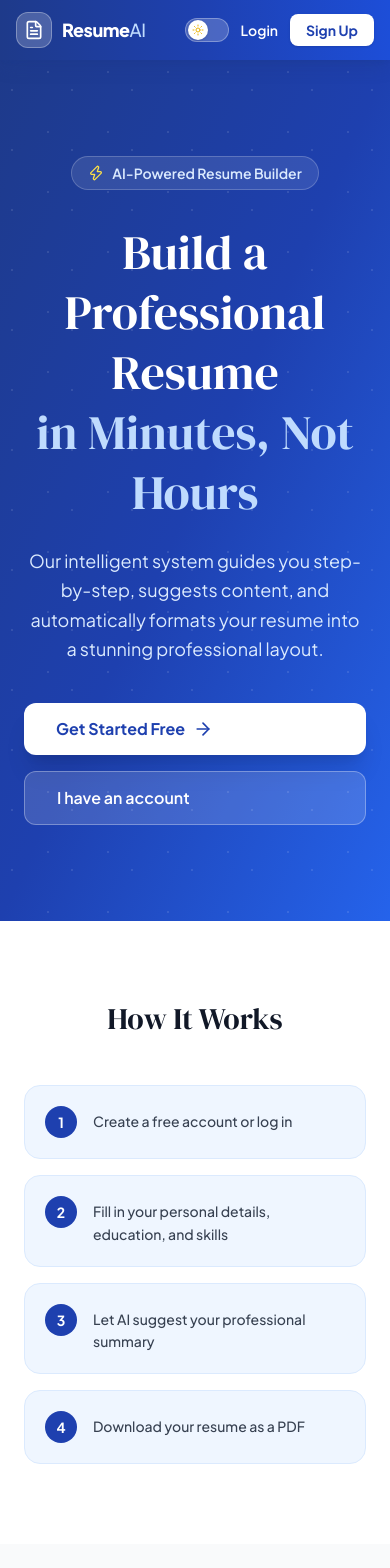
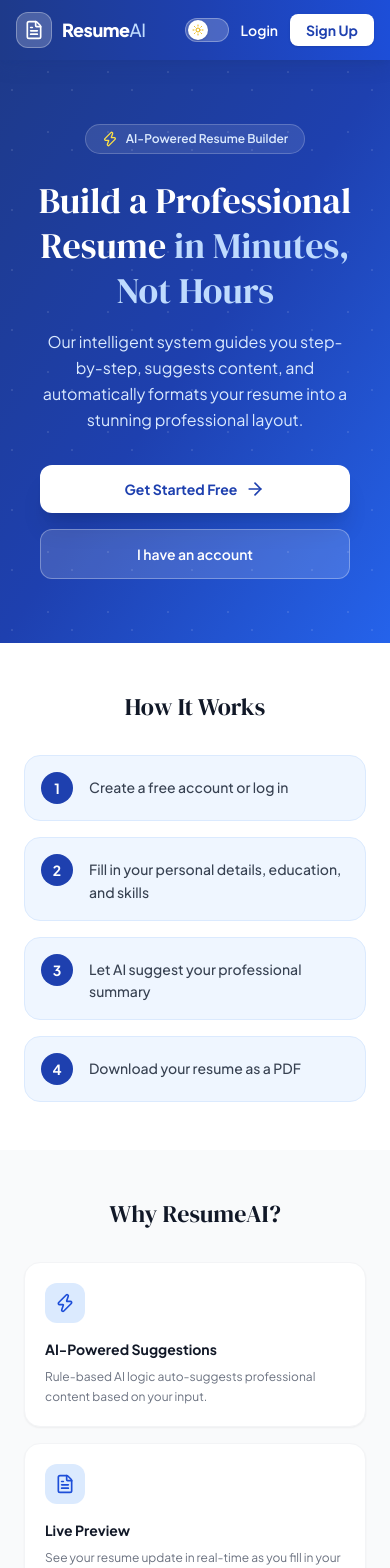
Before and after one commit to Suman0703/sky-builder-ai-resume, a React (Vite) app in the folder client/: page / in a window 390 px wide. Shown: the top 1568 px of the page. Built offline with nearby package versions, Linux system fonts and the light colour scheme.

Commit message:
Made landing page fully responsive for mobile, tablet, and desktop

```diff
--- a/client/src/pages/Landingpage.jsx
+++ b/client/src/pages/Landingpage.jsx
@@ -28,27 +28,27 @@
       <section className="relative overflow-hidden bg-gradient-to-br from-blue-900 via-blue-800 to-blue-600 dark:from-gray-950 dark:via-blue-950 dark:to-blue-900">
         <div className="absolute inset-0 opacity-10"
           style={{backgroundImage:'radial-gradient(circle at 20% 50%, #fff 1px, transparent 1px), radial-gradient(circle at 80% 20%, #fff 1px, transparent 1px)', backgroundSize:'60px 60px'}} />
-        <div className="relative max-w-5xl mx-auto px-6 py-24 text-center">
-          <div className="inline-flex items-center gap-2 bg-white/10 border border-white/20 rounded-full px-4 py-1.5 text-blue-100 text-sm font-semibold mb-8">
+        <div className="relative max-w-5xl mx-auto px-6 py-16 md:py-24 lg:py-32 text-center">
+          <div className="inline-flex items-center gap-2 bg-white/10 border border-white/20 rounded-full px-4 py-1.5 text-blue-100 text-xs sm:text-sm font-semibold mb-6 md:mb-8">
             <Zap className="w-4 h-4 text-yellow-300" /> AI-Powered Resume Builder
           </div>
-          <h1 className="font-serif text-5xl md:text-6xl text-white font-normal leading-tight mb-6">
-            Build a Professional Resume<br />
-            <span className="text-blue-200">in Minutes, Not Hours</span>
+          <h1 className="font-serif text-4xl sm:text-5xl md:text-6xl text-white font-normal leading-tight mb-4 md:mb-6">
+            Build a Professional Resume<br className="hidden sm:block" />
+            <span className="text-blue-200"> in Minutes, Not Hours</span>
           </h1>
-          <p className="text-blue-100 text-lg max-w-2xl mx-auto mb-10 leading-relaxed">
+          <p className="text-blue-100 text-base md:text-lg max-w-2xl mx-auto mb-8 md:mb-10 leading-relaxed px-4 md:px-0">
             Our intelligent system guides you step-by-step, suggests content, and automatically formats your resume into a stunning professional layout.
           </p>
-          <div className="flex flex-col sm:flex-row gap-4 justify-center">
+          <div className="flex flex-col sm:flex-row gap-4 justify-center items-center w-full px-4 sm:px-0">
             <Link
               to={isLoggedIn ? '/builder' : '/signup'}
-              className="inline-flex items-center gap-2 bg-white text-blue-800 font-bold px-8 py-3.5 rounded-xl hover:bg-blue-50 transition shadow-xl text-base"
+              className="w-full sm:w-auto inline-flex justify-center items-center gap-2 bg-white text-blue-800 font-bold px-8 py-3.5 rounded-xl hover:bg-blue-50 transition shadow-xl text-sm md:text-base"
             >
               {isLoggedIn ? 'Go to Builder' : 'Get Started Free'} <ArrowRight className="w-5 h-5" />
             </Link>
             {!isLoggedIn && (
               <Link to="/login"
-                className="inline-flex items-center gap-2 bg-white/15 border border-white/30 text-white font-semibold px-8 py-3.5 rounded-xl hover:bg-white/25 transition text-base">
+                className="w-full sm:w-auto inline-flex justify-center items-center gap-2 bg-white/15 border border-white/30 text-white font-semibold px-8 py-3.5 rounded-xl hover:bg-white/25 transition text-sm md:text-base">
                 I have an account
               </Link>
             )}
@@ -57,11 +57,11 @@
       </section>
 
       {/* How it works */}
-      <section className="max-w-4xl mx-auto px-6 py-20">
-        <h2 className="font-serif text-3xl text-gray-900 dark:text-white text-center mb-12">How It Works</h2>
-        <div className="grid grid-cols-1 sm:grid-cols-2 gap-4">
+      <section className="max-w-4xl mx-auto px-6 py-12 md:py-20">
+        <h2 className="font-serif text-2xl md:text-3xl text-gray-900 dark:text-white text-center mb-8 md:mb-12">How It Works</h2>
+        <div className="grid grid-cols-1 sm:grid-cols-2 gap-4 md:gap-6">
           {steps.map((s, i) => (
-            <div key={i} className="flex items-start gap-4 bg-blue-50 dark:bg-blue-950/40 border border-blue-100 dark:border-blue-900 rounded-2xl p-5">
+            <div key={i} className="flex items-start gap-4 bg-blue-50 dark:bg-blue-950/40 border border-blue-100 dark:border-blue-900 rounded-2xl p-4 md:p-5">
               <div className="w-8 h-8 rounded-full bg-blue-800 text-white flex items-center justify-center font-bold text-sm flex-shrink-0">{i + 1}</div>
               <p className="text-gray-700 dark:text-blue-100 font-medium text-sm leading-relaxed pt-1">{s}</p>
             </div>
@@ -70,17 +70,17 @@
       </section>
 
       {/* Features */}
-      <section className="bg-gray-50 dark:bg-gray-900 py-20">
+      <section className="bg-gray-50 dark:bg-gray-900 py-12 md:py-20">
         <div className="max-w-5xl mx-auto px-6">
-          <h2 className="font-serif text-3xl text-gray-900 dark:text-white text-center mb-12">Why ResumeAI?</h2>
-          <div className="grid grid-cols-1 sm:grid-cols-2 lg:grid-cols-4 gap-6">
+          <h2 className="font-serif text-2xl md:text-3xl text-gray-900 dark:text-white text-center mb-8 md:mb-12">Why ResumeAI?</h2>
+          <div className="grid grid-cols-1 sm:grid-cols-2 lg:grid-cols-4 gap-4 md:gap-6">
             {features.map(({ icon: Icon, title, desc }) => (
-              <div key={title} className="bg-white dark:bg-gray-800 rounded-2xl p-6 border border-gray-100 dark:border-gray-700 shadow-sm hover:shadow-md transition">
-                <div className="w-11 h-11 rounded-xl bg-blue-100 dark:bg-blue-900 flex items-center justify-center mb-4">
+              <div key={title} className="bg-white dark:bg-gray-800 rounded-2xl p-5 md:p-6 border border-gray-100 dark:border-gray-700 shadow-sm hover:shadow-md transition">
+                <div className="w-10 h-10 md:w-11 md:w-11 rounded-xl bg-blue-100 dark:bg-blue-900 flex items-center justify-center mb-4">
                   <Icon className="w-5 h-5 text-blue-700 dark:text-blue-300" />
                 </div>
-                <h3 className="font-bold text-gray-900 dark:text-white text-sm mb-2">{title}</h3>
-                <p className="text-gray-500 dark:text-gray-400 text-xs leading-relaxed">{desc}</p>
+                <h3 className="font-bold text-gray-900 dark:text-white text-sm md:text-base mb-2">{title}</h3>
+                <p className="text-gray-500 dark:text-gray-400 text-xs md:text-sm leading-relaxed">{desc}</p>
               </div>
             ))}
           </div>
@@ -88,17 +88,17 @@
       </section>
 
       {/* CTA */}
-      <section className="py-20 text-center px-6">
-        <h2 className="font-serif text-3xl text-gray-900 dark:text-white mb-4">Ready to build your resume?</h2>
-        <p className="text-gray-500 dark:text-gray-400 mb-8">Join thousands of students who landed their dream jobs.</p>
+      <section className="py-12 md:py-20 text-center px-6">
+        <h2 className="font-serif text-2xl md:text-3xl text-gray-900 dark:text-white mb-3 md:mb-4">Ready to build your resume?</h2>
+        <p className="text-sm md:text-base text-gray-500 dark:text-gray-400 mb-6 md:mb-8">Join thousands of students who landed their dream jobs.</p>
         <Link to={isLoggedIn ? '/builder' : '/signup'}
-          className="inline-flex items-center gap-2 bg-blue-800 hover:bg-blue-900 text-white font-bold px-10 py-4 rounded-xl transition shadow-lg text-base">
-          {isLoggedIn ? 'Open Builder' : 'Create Free Account'} <ArrowRight className="w-5 h-5" />
+          className="w-full sm:w-auto inline-flex justify-center items-center gap-2 bg-blue-800 hover:bg-blue-900 text-white font-bold px-8 md:px-10 py-3.5 md:py-4 rounded-xl transition shadow-lg text-sm md:text-base">
+          {isLoggedIn ? 'Open Builder' : 'Create Free Account'} <ArrowRight className="w-4 h-4 md:w-5 md:h-5" />
         </Link>
       </section>
 
-      <footer className="border-t border-gray-100 dark:border-gray-800 py-8 text-center text-sm text-gray-400">
-        © 2025 ResumeAI Builder · Built with React, Node.js & MongoDB
+      <footer className="border-t border-gray-100 dark:border-gray-800 py-6 md:py-8 text-center text-xs md:text-sm text-gray-400 px-4">
+        © 2026 Sky Builder (ResumeAI) · Built with React, Node.js & MongoDB
       </footer>
     </div>
   )
```
